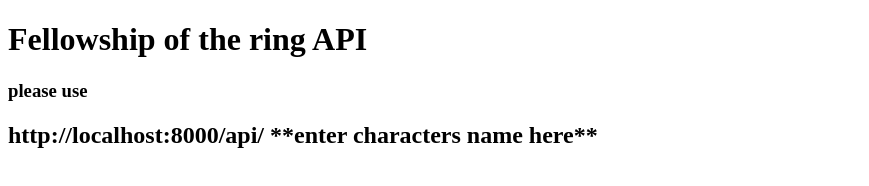
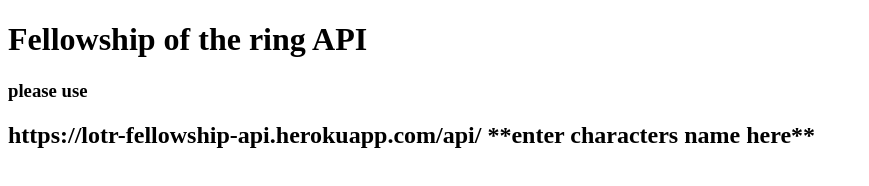
Before and after one commit to brettearle/fellowship-api, a website: page index.html in a window 1280 px wide. Shown: the whole page, without its empty margins (0-869 px from the left). Drawn offline with Linux system fonts and the light colour scheme.

Commit message:
updated index to use heroku link as path

```diff
--- a/index.html
+++ b/index.html
@@ -9,6 +9,6 @@
 <body>
     <h1>Fellowship of the ring API</h1>
     <h3>please use</h3>
-    <h2>http://localhost:8000/api/ **enter characters name here**</h2>
+    <h2>https://lotr-fellowship-api.herokuapp.com/api/ **enter characters name here**</h2>
 </body>
 </html>
```
